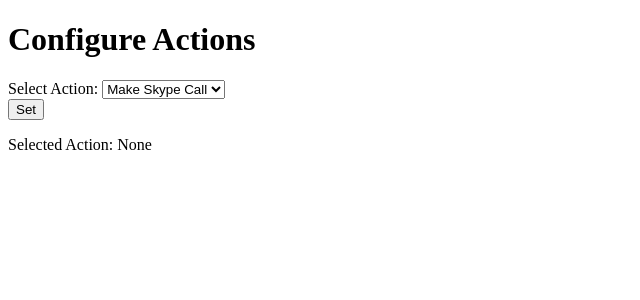
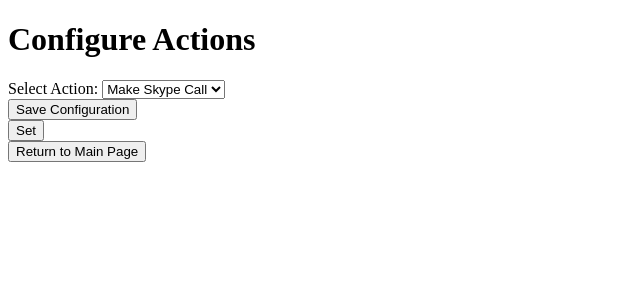
Before and after one commit to SirSerow/smart_switch, a Flask app: page /configure in a window 1280 px wide. Shown: the top 300 px of the page, without its empty margins (0-640 px from the left). Run offline with Flask 3, Linux system fonts and the light colour scheme.

Commit message:
Changed config page

```diff
--- a/src/templates/configure.html
+++ b/src/templates/configure.html
@@ -5,7 +5,7 @@
 </head>
 <body>
     <h1>Configure Actions</h1>
-    <form id="configure-form" method="POST">
+    <form action="/configure" method="POST">
         <label for="action">Select Action:</label>
         <select name="action" id="action">
             <option value="call">Make Skype Call</option>
@@ -33,10 +33,17 @@
             <br>
         </div>
 
-        <button type="button" id="set-button">Set</button>
+        <button type="submit">Save Configuration</button>
     </form>
 
-    <p id="selected-action">Selected Action: None</p>
+    <!-- Add "Set" and "Return to Main Page" buttons -->
+    <form action="/set_action" method="POST">
+        <button type="submit" name="set" value="true">Set</button>
+    </form>
+
+    <form action="/" method="GET">
+        <button type="submit">Return to Main Page</button>
+    </form>
 
     <script>
         document.getElementById('action').addEventListener('change', function () {
@@ -58,11 +65,6 @@
                 urlField.style.display = 'block';
             }
         });
-
-        document.getElementById('set-button').addEventListener('click', function () {
-            var selectedAction = document.getElementById('action').value;
-            document.getElementById('selected-action').textContent = 'Selected Action: ' + selectedAction;
-        });
     </script>
 </body>
 </html>
--- a/src/templates/display_gif.html
+++ b/src/templates/display_gif.html
@@ -5,7 +5,7 @@
     <style>
         /* Define a CSS rule to resize the image */
         img {
-            max-width: 60%; /* Make sure the image doesn't exceed the container's width */
+            max-width: 100%; /* Make sure the image doesn't exceed the container's width */
             height: auto;    /* Maintain the image's aspect ratio */
         }
     </style>
```
